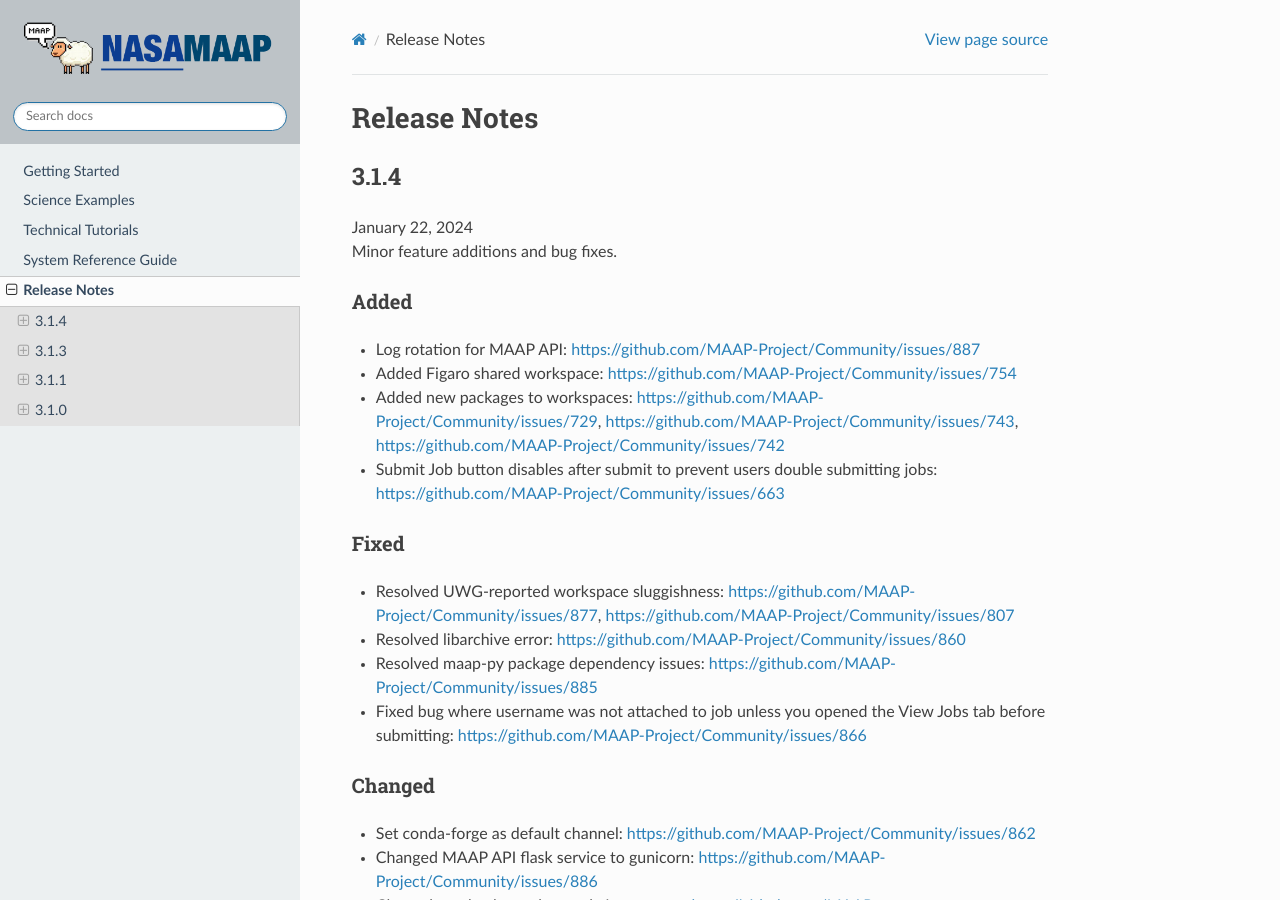
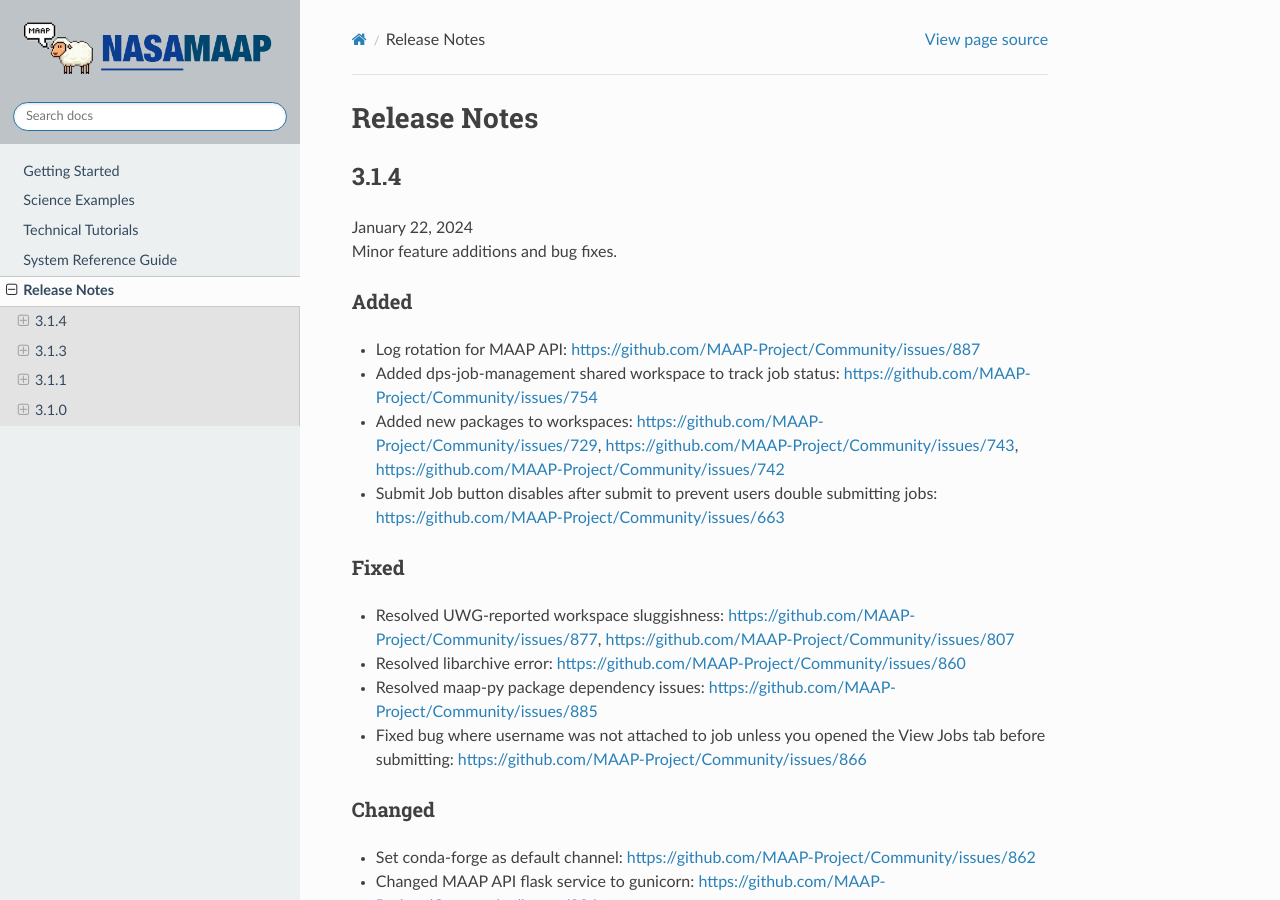
Before and after one commit to MAAP-Project/maap-documentation, a Sphinx documentation site: the page built from docs/source/release_notes.rst, in a window 1280 px wide and 900 px high. Built offline with Sphinx 7.4.7 and the Read the Docs theme 2.0.0, drawn with Linux system fonts in a browser that asks for light colours; pages that are not in the unit, such as notebooks, are missing from menus.

Commit message:
renamed Figaro to dps-job-management

```diff
--- a/docs/source/release_notes.rst
+++ b/docs/source/release_notes.rst
@@ -11,7 +11,7 @@ Release Notes
 Added
 ^^^^^^^^^^^^
 * Log rotation for MAAP API: https://github.com/MAAP-Project/Community/issues/887
-* Added Figaro shared workspace: https://github.com/MAAP-Project/Community/issues/754
+* Added dps-job-management shared workspace to track job status: https://github.com/MAAP-Project/Community/issues/754
 * Added new packages to workspaces: https://github.com/MAAP-Project/Community/issues/729, https://github.com/MAAP-Project/Community/issues/743, https://github.com/MAAP-Project/Community/issues/742
 * Submit Job button disables after submit to prevent users double submitting jobs: https://github.com/MAAP-Project/Community/issues/663
 
```
